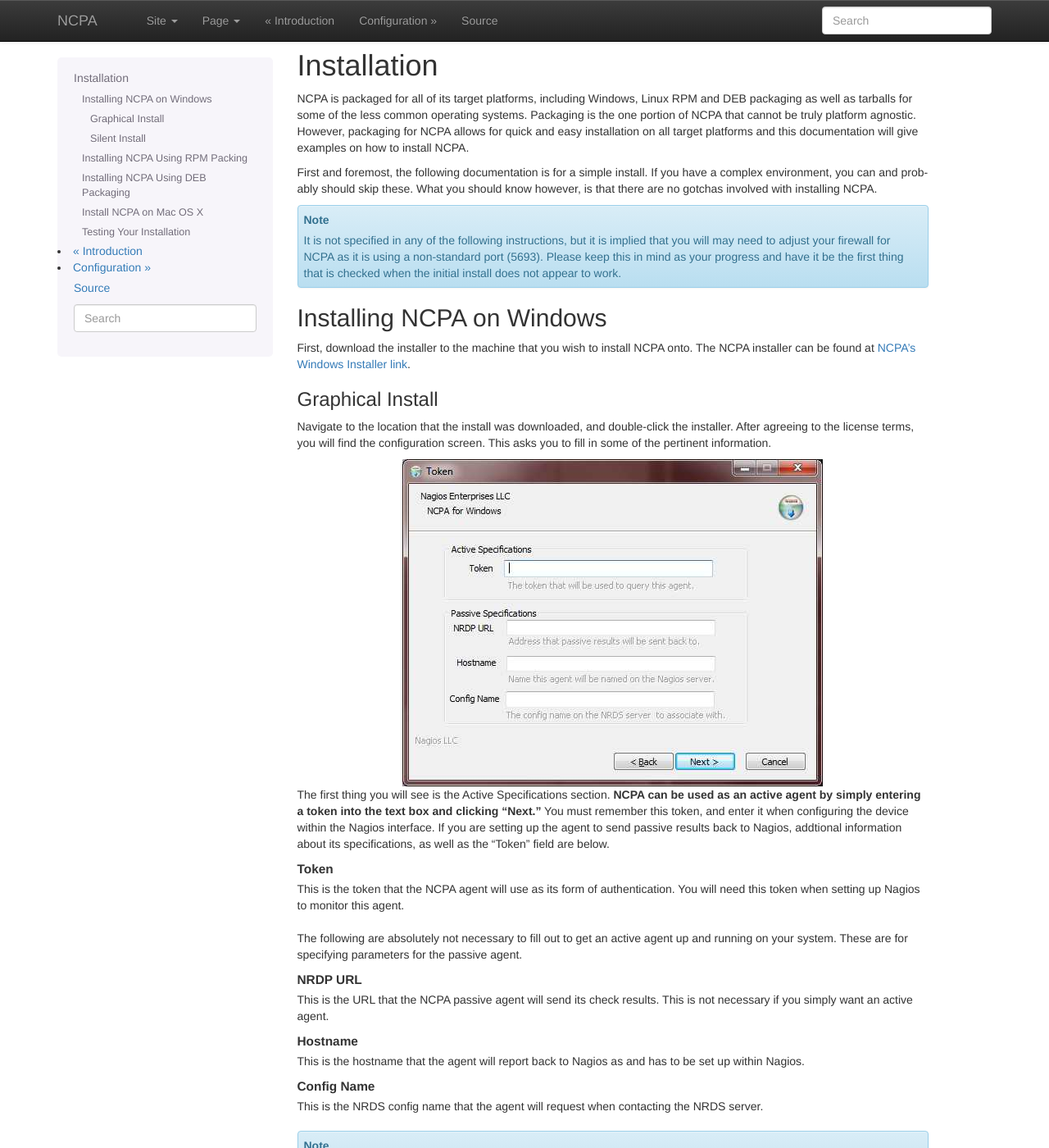
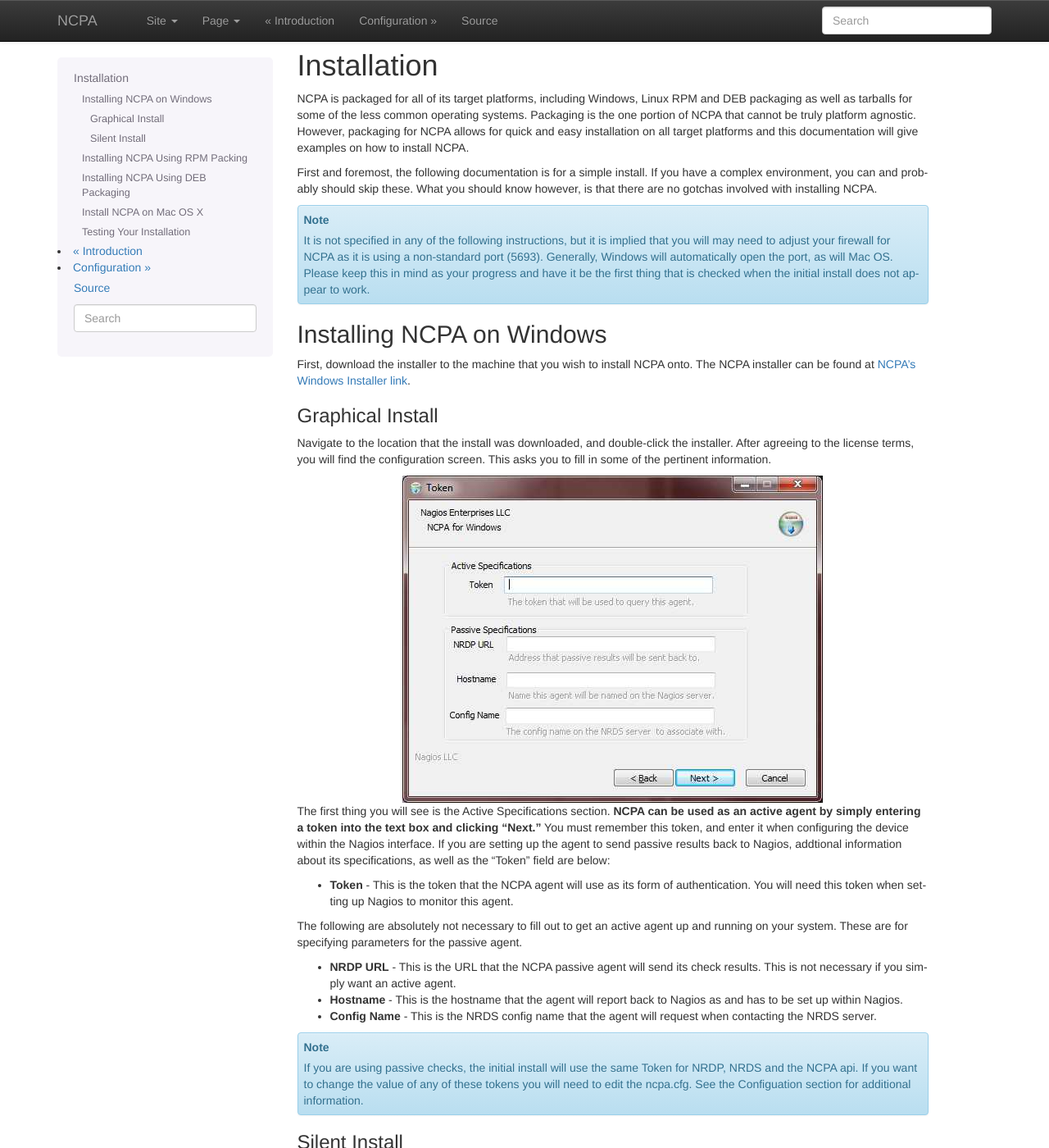
Before and after one commit to NagiosEnterprises/ncpa, a Sphinx documentation site: the page built from docs/installation.rst, in a window 1280 px wide and 1400 px high. Shown: the whole window at 82% size. Built offline with Sphinx 7.4.7, drawn with Linux system fonts in a browser that asks for light colours; the version number could not be read and is left out; some of the changed text lies outside the part shown.

Commit message:
Removed warnings from installation.rst
Installation .rst was throwing warning about duplicate named
links and references to glossary (which aren't standard rst).
Fixed offending lines and updated various typos.

```diff
--- a/docs/conf.py
+++ b/docs/conf.py
@@ -125,7 +125,7 @@
 # Add any paths that contain custom static files (such as style sheets) here,
 # relative to this directory. They are copied after the builtin static files,
 # so a file named "default.css" will overwrite the builtin "default.css".
-html_static_path = ['_static']
+html_static_path = ['']
 
 # If not '', a 'Last updated on:' timestamp is inserted at every page bottom,
 # using the given strftime format.
--- a/docs/installation.rst
+++ b/docs/installation.rst
@@ -7,7 +7,7 @@
 
 .. note::
 
-    It is not specified in any of the following instructions, but it is implied that you will may need to adjust your firewall for NCPA as it is using a non-standard port (5693). Please keep this in mind as your progress and have it be the first thing that is checked when the initial install does not appear to work.
+    It is not specified in any of the following instructions, but it is implied that you will may need to adjust your firewall for NCPA as it is using a non-standard port (5693). Generally, Windows will automatically open the port, as will Mac OS. Please keep this in mind as your progress and have it be the first thing that is checked when the initial install does not appear to work.
 
 Installing NCPA on Windows
 --------------------------
@@ -22,29 +22,31 @@
 .. image:: images/windows_installer.jpg
     :align: center
 
-The first thing you will see is the Active Specifications section. **NCPA can be used as an active agent by simply entering a token into the text box and clicking "Next."**  You must remember this token, and enter it when configuring the device within the Nagios interface.  If you are setting up the agent to send passive results back to Nagios, addtional information about its specifications, as well as the "Token" field are below.
+The first thing you will see is the Active Specifications section. **NCPA can be
+used as an active agent by simply entering a token into the text box and
+clicking "Next."**  You must remember this token, and enter it when configuring
+the device within the Nagios interface.  If you are setting up the agent to send
+passive results back to Nagios, addtional information about its specifications,
+as well as the "Token" field are below:
 
-.. glossary::
+* **Token** - This is the token that the NCPA agent will use as its form of
+  authentication. You will need this token when setting up Nagios to monitor
+  this agent.
 
-    Token
-        This is the token that the NCPA agent will use as its form of authentication. You will need this token when setting up Nagios to monitor this agent.
+The following are absolutely not necessary to fill out to get an active agent
+up and running on your system. These are for specifying parameters for the
+passive agent.
 
-The following are absolutely not necessary to fill out to get an active agent up and running on your system. These are for specifying parameters for the passive agent.
-
-.. glossary::
-
-    NRDP URL
-        This is the URL that the NCPA passive agent will send its check results. This is not necessary if you simply want an active agent.
-
-    Hostname
-        This is the hostname that the agent will report back to Nagios as and has to be set up within Nagios.
-
-    Config Name
-        This is the NRDS config name that the agent will request when contacting the NRDS server.
+* **NRDP URL** - This is the URL that the NCPA passive agent will send its check
+  results. This is not necessary if you simply want an active agent.
+* **Hostname** - This is the hostname that the agent will report back to Nagios as
+  and has to be set up within Nagios.
+* **Config Name** - This is the NRDS config name that the agent will request when
+  contacting the NRDS server.
 
 .. note::
 
-    If you are using pasive checks, the initial install will use the same Token for NRDP, NRDS and the NCPA api.  If you want to change the value of any of these tokens you will need to edit the ncpa.cfg.  See the Configuation section for additional information.
+    If you are using passive checks, the initial install will use the same Token for NRDP, NRDS and the NCPA api.  If you want to change the value of any of these tokens you will need to edit the ncpa.cfg.  See the Configuation section for additional information.
 
 Silent Install
 ++++++++++++++
@@ -57,27 +59,19 @@
 
     The installer will also require a /S flag when installing from the command line in order to install silently.
 
-All of the following are to be used as such
+All of the following are to be used as such::
 
-/*directive*="**value**"
+    /<directive>="<value>"
 
 while being used on the command line. The following are the names of the directives that are available for a silent install.
 
-.. glossary::
+* **NRDP** - This specifies the NRDP URL to use.
+* **TOKEN** - The token that will be used to access the agent's API and web interface.
+* **HOST** - The host that the passive agent will report back as.
+* **CONFIG** - The name of the NRDS config the agent will be associated with.
 
-    NRDP
-        This specifies the NRDP URL to use.
-
-    TOKEN
-        The token that will be used to access the agent's API and web interface.
-
-    HOST
-        The host that the passive agent will report back as.
-
-    CONFIG
-        The name of the NRDS config the agent will be associated with.
-
-Nothing beats an example. Here is an example of installing silently with the TOKEN 'fishingrocks'::
+Nothing beats an example. Here is an example of installing silently with the
+TOKEN 'fishingrocks'::
 
     ncpa-head.exe /S /TOKEN='fishingrocks'
 
@@ -163,33 +174,46 @@
 
 .. note::
 
-    The install process on Mac OS X is still experimental. If you would like to help make this process better, please get in contact with the author (whose address can be found at the bottom of the page.)
+    The install process on Mac OS X is still experimental. If you would like to
+    help make this process better, please get in contact with the author
+    (whose address can be found at the bottom of the page.)
 
-Download the `DMG here <https://assets.nagios.com/downloads/ncpa/ncpa-head.dmg>`_ . Now to continue through this part, you will need to log in as root, or at least as a user who can run commands as root. Then, depending on where you installed it (I will assume you downloaded it to your /tmp directory.)run the following commands::
+Download the `DMG here <https://assets.nagios.com/downloads/ncpa/ncpa-head.dmg>`_ .
+
+Now to continue through this part, you will need to log in as root, or at least
+as a user who can run commands as root. Then, depending on where you installed
+it (I will assume you downloaded it to your /tmp directory.) and run the following
+commands::
 
     cd /tmp
     hdituil attach /tmp/ncpa-head.dmg
     zsh /Volumes/NCPAInstall/ncpa/install.sh
 
-What this script does is
-    * Creates the folder /usr/local/ncpa if it does not exist
-    * Moves all necessary files there
-    * Sets the owner of /usr/local/ncpa to nagios:nagcmd
-    * Sets the mode of /usr/local/ncpa to 775
-    * Creates the group nagcmd if it does not exist
-    * Creates the user nagios if it does not exist
-    * Starts the listener daemon
+What this script does:
 
-If any of this fails, you will need to do the steps manually. The steps that may fail most often are adding users and groups. If they do, add the user 'nagios' and make sure the user 'nagcmd' exists and that 'nagios' is in the user 'nagcmd'.
+* Creates the folder /usr/local/ncpa if it does not exist
+* Moves all necessary files there
+* Sets the owner of /usr/local/ncpa to nagios:nagcmd
+* Sets the mode of /usr/local/ncpa to 775
+* Creates the group nagcmd if it does not exist
+* Creates the user nagios if it does not exist
+* Starts the listener daemon
+
+If any of this fails, you will need to do the steps manually. The steps that may
+fail most often are adding users and groups. If they do, add the user 'nagios'
+and make sure the user 'nagcmd' exists and that 'nagios' is in the user 'nagcmd'.
 
 Testing Your Installation
 -------------------------
 
 .. warning::
 
-    As noted previously at the top of this page, if you get an error when trying to access this page immediately after installation, make sure your firewall is allowing traffic through on port 5693.
+    As noted previously at the top of this page, if you get an error when trying
+    to access this page immediately after installation, make sure your firewall
+    is allowing traffic through on port 5693.
 
-To ensure that installation was successful, try accessing the web interface of the agent. In order to this you will need to know
+To ensure that installation was successful, try accessing the web interface of
+the agent. In order to this you will need to know
 
 * The agent's IP
 * The token specified under [api] community_string (This is the *token* field in the Windows Installer)
@@ -200,7 +224,8 @@
 
     https://<agent's IP>:5693
 
-Where <agent's IP> should be substituted for your agent's IP address.  When you access the web interface of NCPA you should be asked to provide the token from above.
-
+Where <agent's IP> should be substituted for your agent's IP address.
+When you access the web interface of NCPA you should be asked to provide the
+token from above.
 
 This means your installation is working! You can now proceed.
```
Also changed, not shown: other parts of docs/installation.rst (+42 -25 lines).
